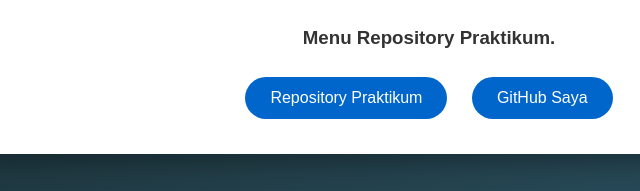
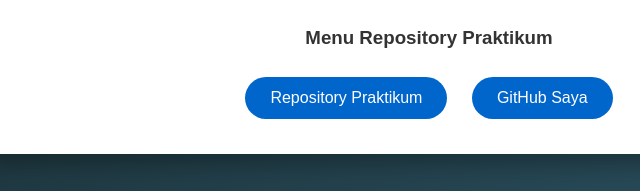
Before and after one commit to abdusshomad2202-blip/abdusshomad2202-blip.github.io, a plain HTML site: page index.html in a window 1280 px wide. Shown: the part 642-833 px from the top of the page, 211-851 px from the left. Drawn offline with Linux system fonts and the light colour scheme.

Commit message:
update index.html

```diff
--- a/index.html
+++ b/index.html
@@ -139,10 +139,10 @@ td{
 </table>
 
 <div class="menu">
-<h3>Menu Repository Praktikum.</h3>
+<h3>Menu Repository Praktikum</h3>
 <br>
 
-<a href="">Repository Praktikum</a>
+<a href="https">Repository Praktikum</a>
 
 <a href="https://github.com/USERNAME">GitHub Saya</a>
 
@@ -154,4 +154,4 @@ td{
 </div>
 
 </body>
-</html>
+</html><p></p>
```
